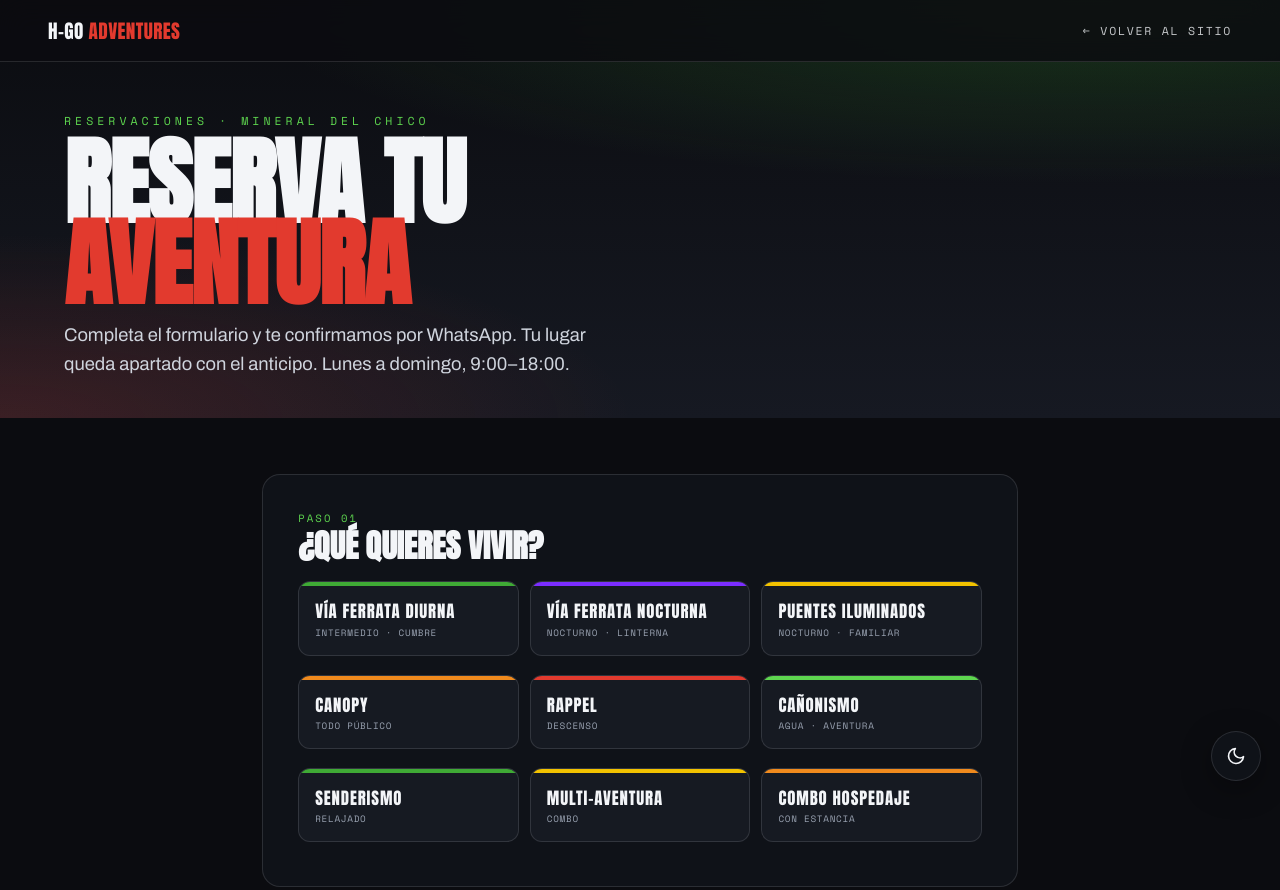
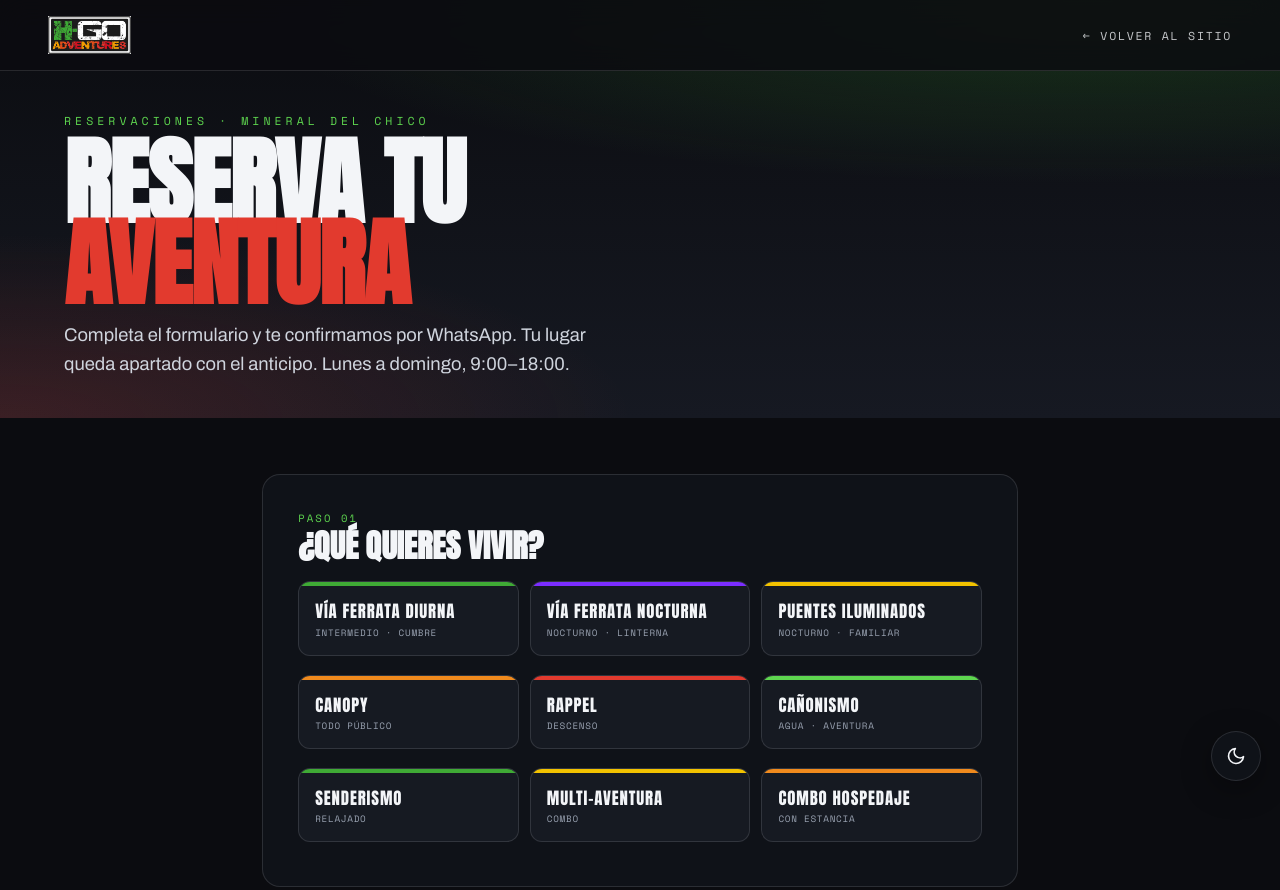
Before and after one commit to eliruizhz12-bot/eliruizhz12-bot.github.io, a plain HTML site: page index.html in a window 1280 px wide. Shown: the top 890 px of the page. Drawn offline with nearby package versions, Linux system fonts and the light colour scheme.

Commit message:
Update index.html

```diff
--- a/index.html
+++ b/index.html
@@ -110,7 +110,7 @@
 </head>
 <body>
 <nav>
-  <a class="brand" href="index.html" aria-label="H-GO Adventures">H-GO <em>Adventures</em></a>
+  <a class="brand" href="index.html" aria-label="H-GO Adventures"><img src="logo.png" alt="H-GO Adventures" style="height:38px;width:auto;display:block"></a>
   <a class="back" href="index.html">← Volver al sitio</a>
 </nav>
 <header class="head">
```
